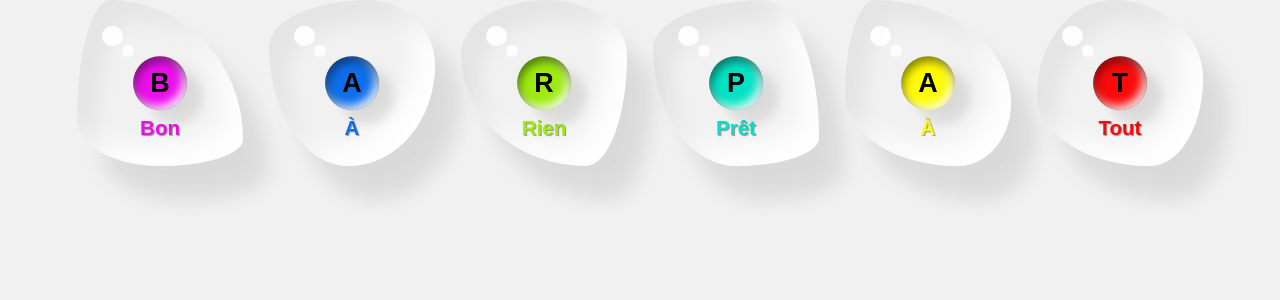
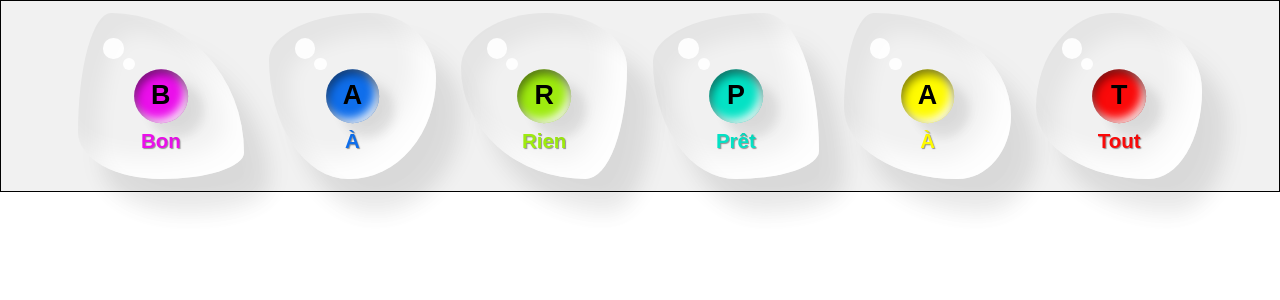
Before and after one commit to ChristopheC-83/barpat-v2, a React (Create React App) app: page / in a window 1280 px wide. Shown: the top 300 px of the page. Built offline with nearby package versions, Linux system fonts and the light colour scheme.

Commit message:
routing fait avec navbar partout sauf sur l'accueil

```diff
--- a/src/App.js
+++ b/src/App.js
@@ -1,12 +1,32 @@
 import "./Style/index.css";
-import {BrowserRouter, Router, Routes} from "react-router-dom"
+import { Routes, Route, useLocation } from "react-router-dom";
 import Accueil from "./Pages/Accueil";
+import CV from "./Pages/CV";
+import Informatique from "./Pages/Informatique";
+import Partages from "./Pages/Partages";
+import Parcours from "./Pages/Parcours";
+import Portfolio from "./Pages/Portfolio";
+import NotFound from "./Pages/NotFound";
+import Navbar from "./component/Navbar";
 
 function App() {
+
+  const location = useLocation()
+  console.log(location)
+
   return (
-    <div className="App">
-      <Accueil/>
-    </div>
+    <>
+      {location.pathname!=="/" ? <Navbar /> : ""}
+        <Routes>
+          <Route path="/" element={<Accueil />} />
+          <Route path="/cv" element={<CV />} />
+          <Route path="/informatique" element={<Informatique />} />
+          <Route path="/partages" element={<Partages />} />
+          <Route path="/parcours" element={<Parcours />} />
+          <Route path="/portfolio" element={<Portfolio />} />
+          <Route path="/*" element={<NotFound />} />
+        </Routes>
+    </>
   );
 }
 
--- /dev/null
+++ b/src/Pages/NotFound.js
@@ -0,0 +1,9 @@
+import React from 'react'
+
+export default function NotFound() {
+  return (
+    <div className='notFoundContainer'>
+      Not Found
+    </div>
+  )
+}
--- a/src/Pages/Partages.js
+++ b/src/Pages/Partages.js
@@ -3,7 +3,7 @@ import React from 'react'
 export default function Partages() {
   return (
     <div className='partageContainer'>
-
+      partages
     </div>
   )
 }
--- a/src/Style/index.css
+++ b/src/Style/index.css
@@ -52,14 +52,15 @@ a {
 .dropsContainer {
   width: 100%;
   max-width: 1920px;
-  height: 13vw;
-  max-height: 250px;
+  height: 15vw;
+  max-height: 290px;
   display: flex;
   padding: 0 6vw;
   align-items: center;
   gap: 0 2vw;
   background-color: #f1f1f1;
   margin: 0 auto;
+  border: 1px solid black;
 }
 .dropsContainer .drop {
   position: relative;
--- a/src/Style/sous-fichiers/_goutte.scss
+++ b/src/Style/sous-fichiers/_goutte.scss
@@ -1,15 +1,15 @@
 .dropsContainer {
   width: 100%;
   max-width: 1920px;
-  height: 13vw;
-  max-height: 250px;
+  height: 15vw;
+  max-height: 290px;
   display: flex;
   padding: 0 6vw;
   align-items: center;
   gap: 0 2vw;
   background-color: #f1f1f1;
   margin: 0 auto;
-  // border: 1px solid black;
+  border: 1px solid black;
 
   .drop {
     position: relative;
--- /dev/null
+++ b/src/component/Navbar.js
@@ -0,0 +1,9 @@
+import React from 'react'
+
+export default function Navbar() {
+  return (
+    <div className='.navbarContainer'>
+      Navbar
+    </div>
+  )
+}
--- a/src/index.js
+++ b/src/index.js
@@ -1,8 +1,12 @@
 import ReactDOM from 'react-dom/client';
+import { BrowserRouter } from 'react-router-dom';
 import App from './App';
 import "./Style/index.css"
 
 const root = ReactDOM.createRoot(document.getElementById('root'));
 root.render(
+    <BrowserRouter>
+
     <App />
+    </BrowserRouter>
 );
```
Also changed, not shown: src/Style/index.scss (+8 -1 lines), src/Style/sous-fichiers/_navbar.scss (added, +17 -0 lines), src/Style/sous-fichiers/_notFound.scss (added, +12 -0 lines), src/Style/sous-fichiers/_navbar_MQ.scss (added), 2 other files (tests, documents, lock files or other folders).
